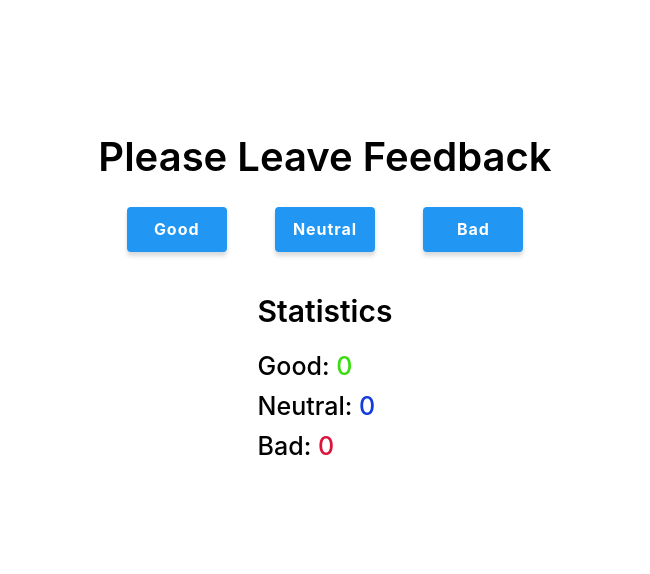
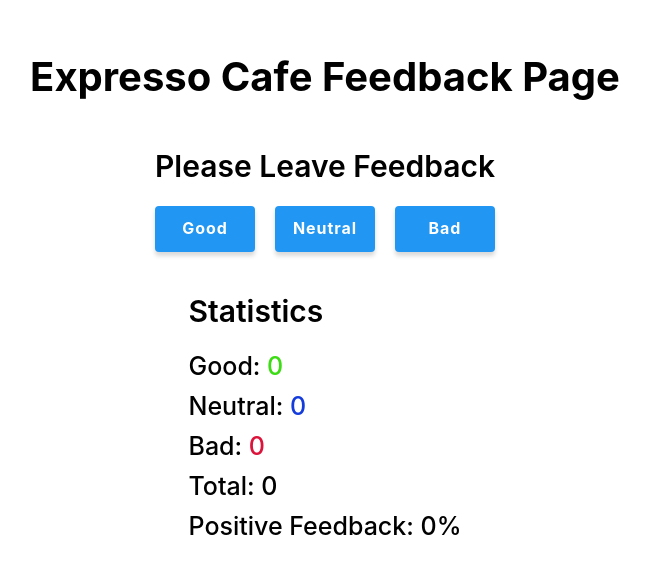
Before and after one commit to llomaka/goit-react-hw-02-feedback, a React (Create React App) app: page / in a window 1280 px wide. Shown: the part 106-680 px from the top of the page, without its empty margins (315-965 px from the left). Built offline with nearby package versions, Linux system fonts and the light colour scheme.

Commit message:
Виконаний збір і відображення статистики відгуків

```diff
--- a/src/components/App.jsx
+++ b/src/components/App.jsx
@@ -3,6 +3,30 @@ import FeedbackForm from "./FeedbackForm/FeedbackForm";
 import Statistics from "./Statistics/Statistics";
 
 export default class App extends Component {
+  state = {
+    good: 0,
+    neutral: 0,
+    bad: 0
+  }
+
+  handleClick = (event) => {
+    event.preventDefault();
+    const value = event.target.name;
+    this.setState(prevState => {
+      const newState = {
+        ...prevState
+      };
+      if (value === 'good') {
+        newState.good = prevState.good + 1;
+      } else if (value === 'neutral') {
+        newState.neutral = prevState.neutral + 1;
+      } else {
+        newState.bad = prevState.bad + 1;
+      }
+      return newState;
+    })
+  };
+
   render() {
     return (
       <div
@@ -17,8 +41,9 @@ export default class App extends Component {
           color: '#010101'
         }}
       >
-        <FeedbackForm />
-        <Statistics />
+        <h1 className="main__header">Expresso Cafe Feedback Page</h1>
+        <FeedbackForm handleClick={this.handleClick}/>
+        <Statistics state={this.state}/>
       </div>
     );
   }
--- a/src/components/Button/Button.jsx
+++ b/src/components/Button/Button.jsx
@@ -5,6 +5,7 @@ import styles from './Button.module.css';
 export default class Button extends Component {
   static propTypes = {
     text: PropTypes.string.isRequired,
+    handleClick: PropTypes.func.isRequired
   };
 
   render() {
@@ -13,15 +14,10 @@ export default class Button extends Component {
         className={styles.button}
         type="button"
         name={this.props.text}
-      // onClick={handleClick}
+        onClick={this.props.handleClick}
       >
         {this.props.text}
       </button>
     )
   }
 }
-
-//   function handleClick(event) {
-//     event.preventDefault();
-//     console.log(event.target);
-//   }
--- a/src/components/FeedbackForm/FeedbackForm.jsx
+++ b/src/components/FeedbackForm/FeedbackForm.jsx
@@ -1,22 +1,29 @@
 import React, { Component } from "react";
-// import PropTypes from "prop-types";
+import PropTypes from "prop-types";
 import Button from "components/Button/Button";
 import styles from './FeedbackForm.module.css';
 
 export default class FeedbackForm extends Component {
+  static propTypes = {
+    handleClick: PropTypes.func.isRequired,
+  };
+
   render() {
     return (
       <div>
-        <h1 className={styles.header}>Please Leave Feedback</h1>
+        <h2 className={styles.header}>Please Leave Feedback</h2>
         <div className={styles.group}>
           <Button
             text="good"
+            handleClick={this.props.handleClick}
           />
           <Button
             text="neutral"
+            handleClick={this.props.handleClick}
           />
           <Button
             text="bad"
+            handleClick={this.props.handleClick}
           />
         </div>
       </div>
--- a/src/components/FeedbackForm/FeedbackForm.module.css
+++ b/src/components/FeedbackForm/FeedbackForm.module.css
@@ -1,8 +1,8 @@
 .header {
   margin-bottom: 20px;
-  font-size: 40px;
+  font-size: 30px;
   font-weight: 600;
-  line-height: 1.5;
+  line-height: 1.3;
 }
 
 .group {
--- a/src/components/Statistics/Statistics.jsx
+++ b/src/components/Statistics/Statistics.jsx
@@ -3,20 +3,28 @@ import PropTypes from "prop-types";
 import styles from './Statistics.module.css';
 
 export default class Statistics extends Component {
-  static defaultProps = { good: 0, neutral: 0, bad: 0 };
   static propTypes = {
-    good: PropTypes.number,
-    neutral: PropTypes.number,
-    bad: PropTypes.number,
+    state: PropTypes.shape({
+      good: PropTypes.number,
+      neutral: PropTypes.number,
+      bad: PropTypes.number
+    })
   };
+  countTotalFeedback = () => (this.props.state.good + this.props.state.neutral + this.props.state.bad);
+  countPositiveFeedbackPercentage = () => {
+    if (!this.props.state.good && !this.props.state.neutral && !this.props.state.bad) return 0;
+    else { return Math.round((this.props.state.good / (this.props.state.good + this.props.state.neutral + this.props.state.bad)) * 100); }
+  }
   render() {
     return (
       <div>
         <h2 className={styles.header}>Statistics</h2>
         <ul className={styles.list}>
-          <li className={styles.item}>Good: <span className={styles.good}>{this.props.good}</span></li>
-          <li className={styles.item}>Neutral: <span className={styles.neutral}>{this.props.neutral}</span></li>
-          <li className={styles.item}>Bad: <span className={styles.bad}>{this.props.bad}</span></li>
+          <li className={styles.item}>Good: <span className={styles.good}>{this.props.state.good}</span></li>
+          <li className={styles.item}>Neutral: <span className={styles.neutral}>{this.props.state.neutral}</span></li>
+          <li className={styles.item}>Bad: <span className={styles.bad}>{this.props.state.bad}</span></li>
+          <li className={styles.item}>Total: {this.countTotalFeedback()}</li>
+          <li className={styles.item}>Positive feedback: {this.countPositiveFeedbackPercentage()}%</li>
         </ul>
       </div>
     )
--- a/src/index.css
+++ b/src/index.css
@@ -66,3 +66,8 @@ li {
   margin: 0px;
   padding: 0px;
 }
+
+.main__header {
+  font-size: 40px;
+  line-height: 1.5;
+}
```
Lines whose indentation alone changed are shown as unchanged.
